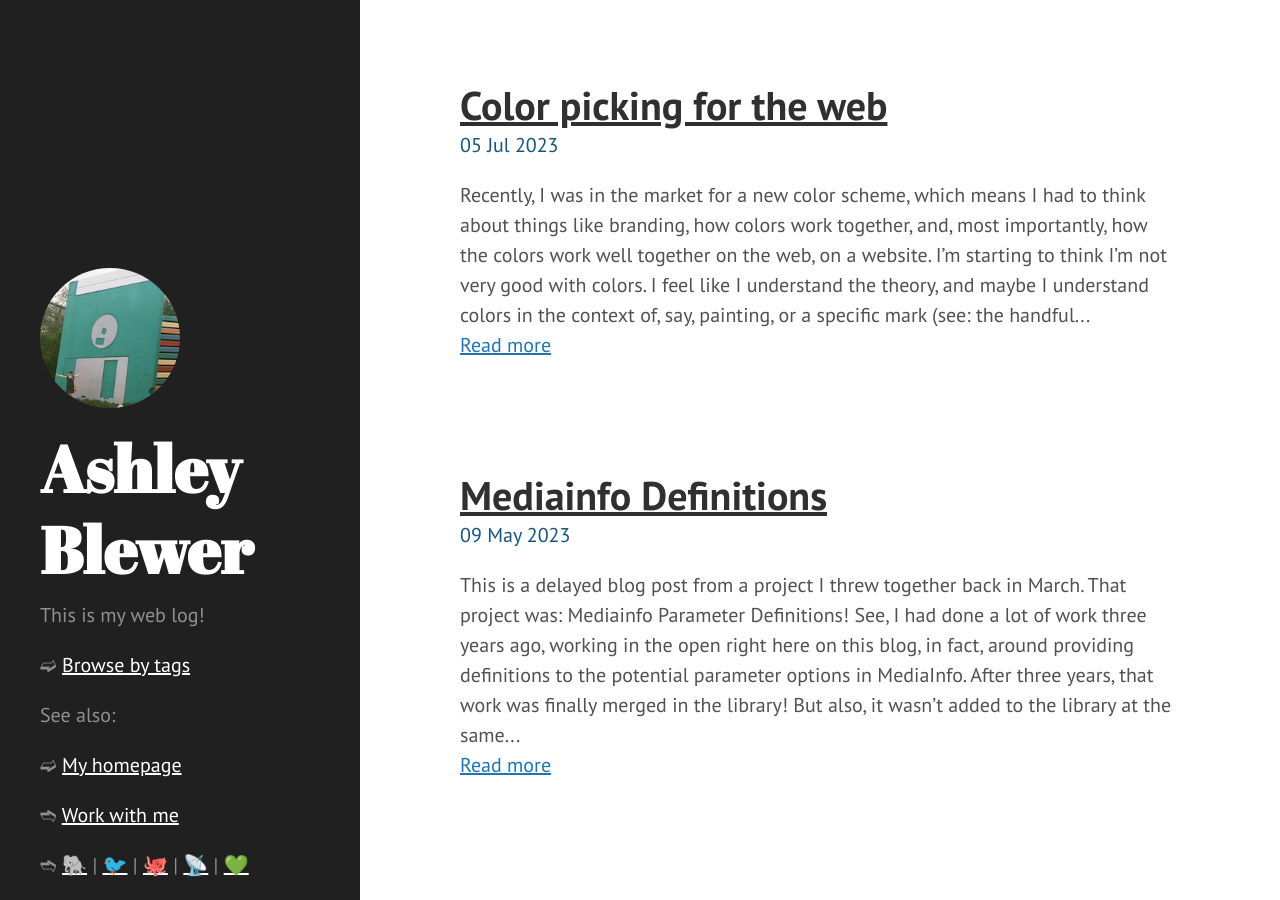
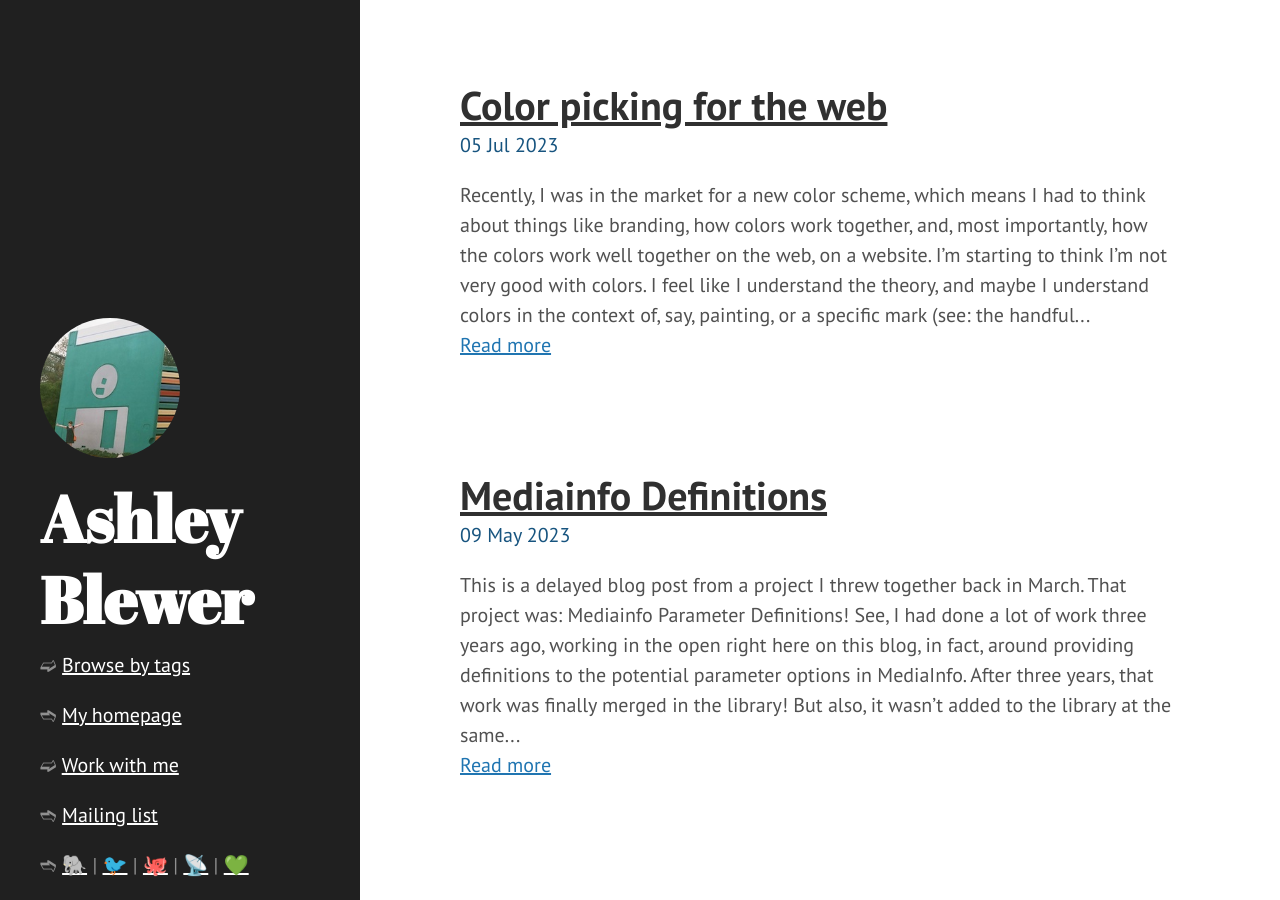
Before and after one commit to ablwr/ablwr.github.io, a Jekyll site: the page built from index.html, in a window 1280 px wide and 900 px high. Built offline with Jekyll 4.4.1, drawn with Linux system fonts in a browser that asks for light colours; the list of posts is cut into pages by our own code.

Commit message:
sidebar addition

```diff
--- a/_includes/sidebar.html
+++ b/_includes/sidebar.html
@@ -10,11 +10,10 @@
         </a>
             </h1>
             <nav class="sidebar-nav">
-                <p>This is my web log!</p>
                 <p>➫ <a href="/tags/">Browse by tags</a></p>
-                <p>See also:</p>
-                <p>➫ <a href="https://ashleyblewer.com">My homepage</a></p>
-                <p>➬ <a href="https://archivesoftomorrow.com">Work with me</a></p>
+                <p>➬ <a href="https://ashleyblewer.com">My homepage</a></p>
+                <p>➫ <a href="https://archivesoftomorrow.com">Work with me</a></p>
+                <p>➬ <a href="https://eepurl.com/h5MFNn">Mailing list</a></p>
         </div>
         ➬ <a rel="me" href="http://digipres.club/ashley">🐘</a> | <a href="https://twitter.com/ablwr">🐦</a> | <a href="https://github.com/ablwr">🐙</a> | <a href="https://bits.ashleyblewer.com/feed.xml">📡</a> | <a href='https://webring.recurse.com'>💚</a>
         </nav>
```
